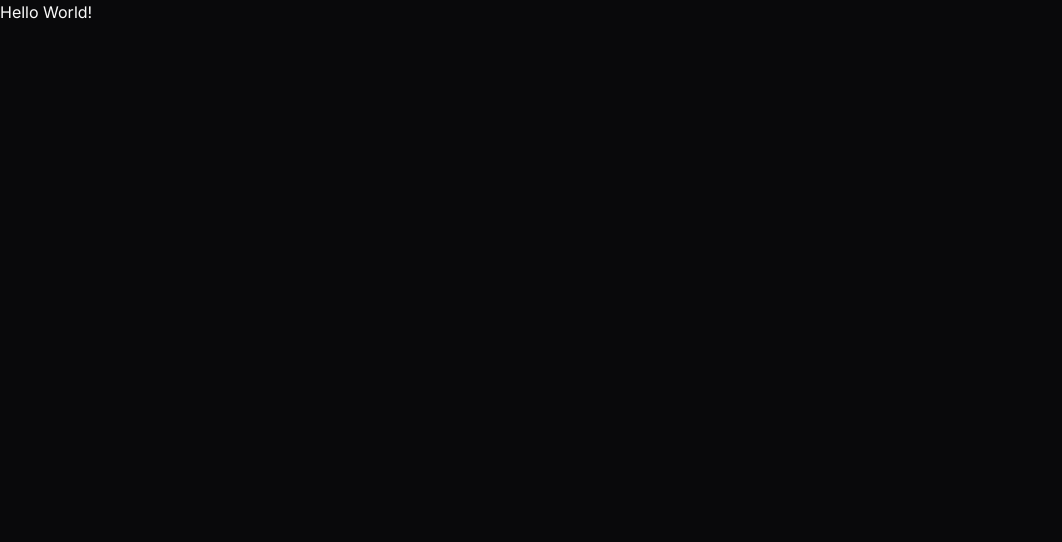
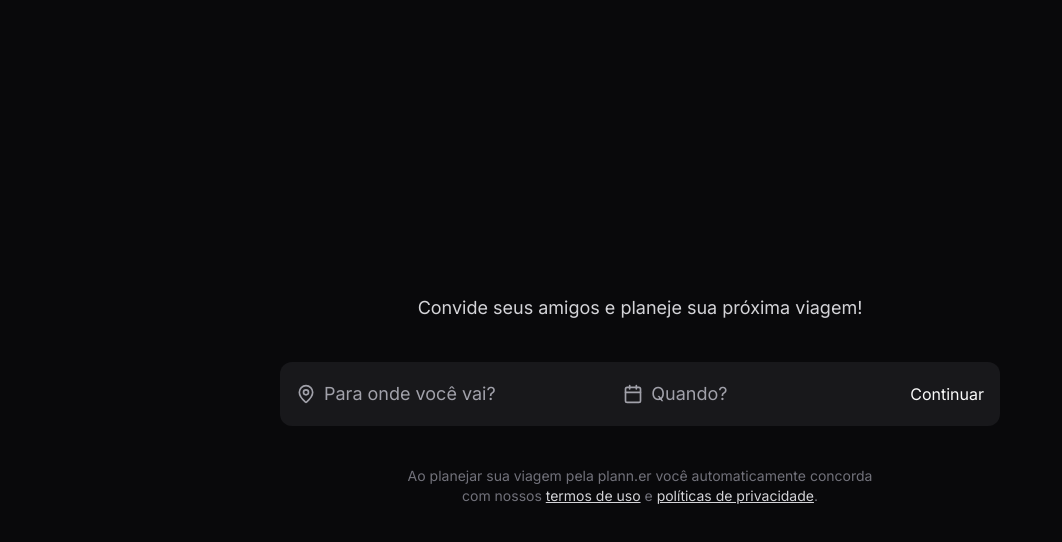
Before and after one commit to arturbomtempo-dev/plann.er, a React (Vite) app in the folder client/: page / in a window 1280 px wide. Shown: the top 542 px of the page, without its empty margins (0-1062 px from the left). Built offline with nearby package versions, Linux system fonts and the light colour scheme.

Commit message:
feat: addition of the initial components to the main page

```diff
--- a/client/package.json
+++ b/client/package.json
@@ -11,6 +11,7 @@
         "format": "prettier --write ."
     },
     "dependencies": {
+        "lucide-react": "^0.408.0",
         "react": "^18.3.1",
         "react-dom": "^18.3.1"
     },
--- a/client/src/App.tsx
+++ b/client/src/App.tsx
@@ -1,7 +1,45 @@
+import { MapPin, Calendar } from 'lucide-react';
+
 export function App() {
     return (
-        <>
-            <h1>Hello World!</h1>
-        </>
+        <div className="h-screen flex items-center justify-center">
+            <div className="max-w-3xl w-full px-6 text-center space-y-10">
+                <p className="text-zinc-300 text-lg">
+                    Convide seus amigos e planeje sua próxima viagem!
+                </p>
+                <div className="h-16 bg-zinc-900 px-4 rounded-xl flex items-center shadow-shape">
+                    <div className="flex items-center gap-2 flex-1">
+                        <MapPin className="size-5 text-zinc-400" />
+                        <input
+                            type="text"
+                            placeholder="Para onde você vai?"
+                            className="bg-transparent text-lg placeholder-zinc-400"
+                        />
+                    </div>
+                    <div className="flex items-center gap-2">
+                        <Calendar className="size-5 text-zinc-400" />
+                        <input
+                            type="text"
+                            placeholder="Quando?"
+                            className="bg-transparent text-lg placeholder-zinc-400"
+                        />
+                    </div>
+                    <button>Continuar</button>
+                </div>
+                <p className="text-sm text-zinc-500">
+                    Ao planejar sua viagem pela plann.er você automaticamente
+                    concorda <br />
+                    com nossos{' '}
+                    <a href="#" className="text-zinc-300 underline">
+                        termos de uso
+                    </a>{' '}
+                    e{' '}
+                    <a href="#" className="text-zinc-300 underline">
+                        políticas de privacidade
+                    </a>
+                    .
+                </p>
+            </div>
+        </div>
     );
 }
--- a/client/tailwind.config.js
+++ b/client/tailwind.config.js
@@ -6,6 +6,9 @@
             fontFamily: {
                 sans: 'Inter',
             },
+            boxShadow: {
+                shape: 'box-shadow: 0px 8px 8px rgba(0, 0, 0, 0.1), 0px 4px 4px rgba(0, 0, 0, 0.1), 0px 2px 2px rgba(0, 0, 0, 0.1), 0px 0px 0px 1px rgba(0, 0, 0, 0.1), inset 0px 0px 0px 1px rgba(255, 255, 255, 0.03), inset 0px 1px 0px rgba(255, 255, 255, 0.03)',
+            },
         },
     },
     plugins: [],
```
Also changed, not shown: 1 other file (tests, documents, lock files or other folders).
